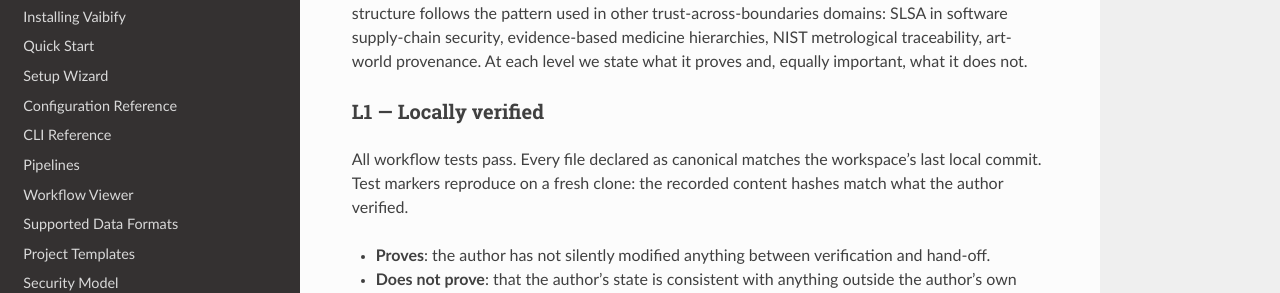
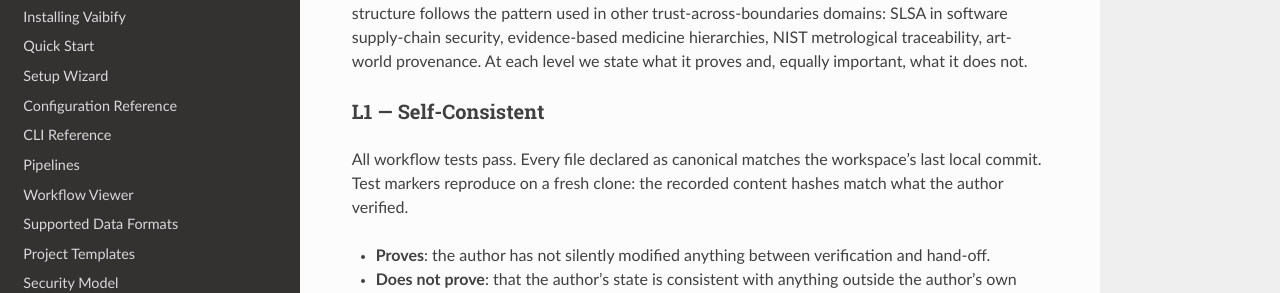
Before and after one commit to RoryBarnes/vaibify, a Sphinx documentation site: the page built from docs/vision.md, in a window 1280 px wide and 900 px high, scrolled down 804 px. Shown: the part 162-455 px from the top of the window. Built offline with Sphinx 7.4.7 and the Read the Docs theme 3.1.0, drawn with Linux system fonts in a browser that asks for light colours.

Commit message:
Small update to vision.md.

```diff
--- a/docs/vision.md
+++ b/docs/vision.md
@@ -51,7 +51,7 @@ supply-chain security, evidence-based medicine hierarchies, NIST
 metrological traceability, art-world provenance. At each level we
 state what it proves and, equally important, what it does not.
 
-### L1 — Locally verified
+### L1 — Self-Consistent
 
 All workflow tests pass. Every file declared as canonical matches
 the workspace's last local commit. Test markers reproduce on a
```
